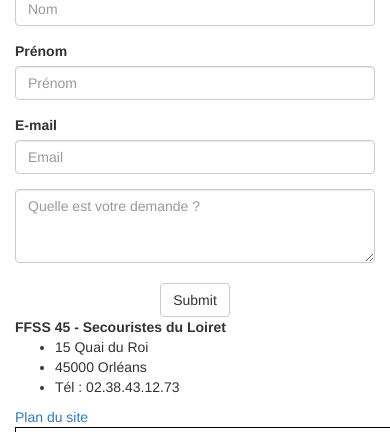
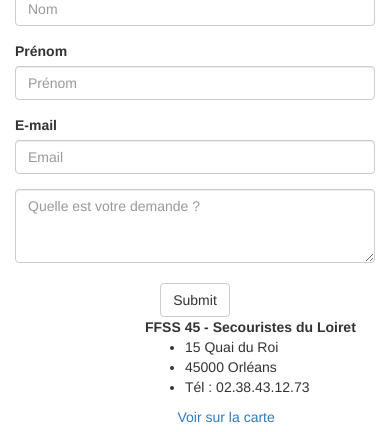
Before and after one commit to Messant/Maquette_graphique_ffss45, a PHP site: page / in a window 390 px wide; the page is wider, and only the part inside the window is pictured. Shown: the part 624-1056 px from the top of that part. Run offline with PHP 8.4, Linux system fonts and the light colour scheme; some libraries are stand-ins or nearby versions; grey boxes are pictures that could not be loaded.

Commit message:
reglage_responsive

```diff
--- a/formulaire.php
+++ b/formulaire.php
@@ -1,7 +1,7 @@
 <div class="container-fluid">
     <div class="row">
         <!--formulaire-->
-        <div class="col-lg-offset-1 col-lg-4">
+        <div class="col-lg-offset-1 col-lg-3 col-md-5 col-sm-offset-1 col-sm-4 col-xs-12">
             <h4>Contactez-nous</h4>
             <form>
 
@@ -25,24 +25,27 @@
         </div>
 
         <!--infos contact-->
-        <div class="col-lg-2">
+        <div class="col-lg-offset-1 col-lg-2 col-md-offset-1 col-md-5 col-sm-offset-3 col-sm-3 col-xs-offset-4 col-xs-8">
             <strong>FFSS 45 - Secouristes du Loiret</strong><br>
                 <ul>
                 <li>15 Quai du Roi</li>
                 <li>45000 Orléans</li>
                 <li>Tél : 02.38.43.12.73</li>
                 </ul>
-            <a href="">Plan du site</a>
 
 
         </div>
+        <div class="hidden-lg hidden-md hidden-sm col-xs-offset-5 col-xs-7">
+            <a href="http://www.openstreetmap.org/?mlat=47.89969&mlon=1.92325#map=19/47.89969/1.92325">Voir sur la carte</a>
+        </div>
         <!--Map-->
-        <div class="col-lg-offset-1 col-lg-2">
+          <div class="col-lg-offset-1 col-lg-3 col-md-offset-4 col-md-8 col-sm-offset-4 col-sm-8 hidden-xs">
             <iframe width="425" height="350" frameborder="0" scrolling="no" marginheight="0" marginwidth="0" src="http://www.openstreetmap.org/export/embed.html?bbox=1.9215559959411623%2C47.89889823611775%2C1.9249221682548525%2C47.900513050739406&amp;layer=mapnik&amp;marker=47.89970564972463%2C1.9232404232025146" style="border: 1px solid black"></iframe><br/><small><a href="http://www.openstreetmap.org/?mlat=47.89971&amp;mlon=1.92324#map=19/47.89971/1.92324">View Larger Map</a></small>
 
         </div>
 
 
+
     </div>
 
 </div>
```
